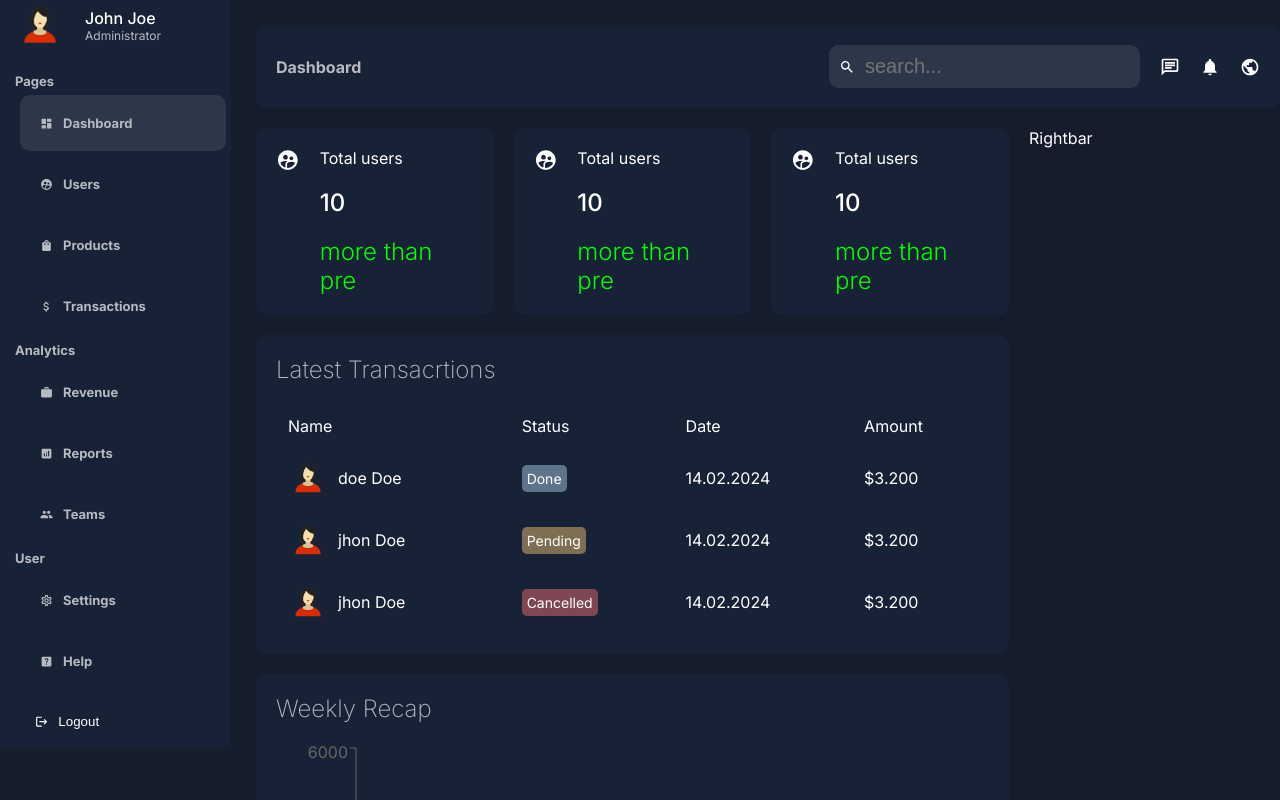
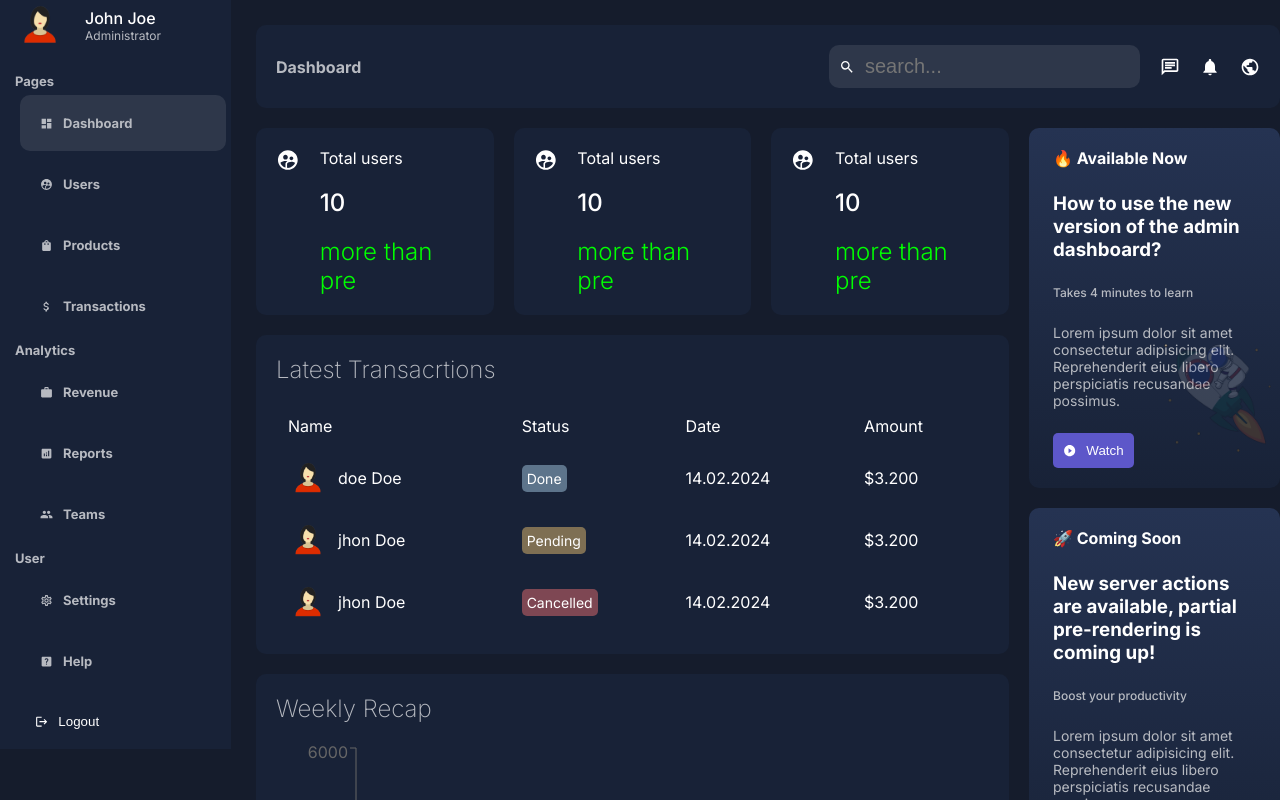
Before and after one commit to bezawitassaye/admintrain, a Next.js app: page /dashboard in a window 1280 px wide. Shown: the top 800 px of the page. Built offline with nearby package versions, Linux system fonts and the light colour scheme.

Commit message:
complet the ui part of Right bar

```diff
--- a/src/app/components/Rightbar/Right.module.css
+++ b/src/app/components/Rightbar/Right.module.css
@@ -0,0 +1,58 @@
+.container {
+    position: fixed;
+  }
+
+  .item {
+    background: linear-gradient(to top, #182237, #253352);
+    padding: 20px 24px;
+    border-radius: 10px;
+    margin-bottom: 20px;
+    position: relative;
+  }
+
+  .bgContainer {
+    position: absolute;
+    right: 0;
+    bottom: 0;
+    width: 50%;
+    height: 50%;
+  }
+
+  .bg {
+    object-fit: contain;
+    opacity: 0.2;
+  }
+
+  .text {
+    display: flex;
+    flex-direction: column;
+    gap: 24px;
+  }
+
+  .notification {
+    font-weight: bold;
+  }
+
+  .subtitle {
+    color: var(--textSoft);
+    font-weight: 500;
+    font-size: 12px;
+  }
+
+  .desc {
+    color: var(--textSoft);
+    font-size: 14px;
+  }
+
+  .button {
+    padding: 10px;
+    display: flex;
+    align-items: center;
+    gap: 10px;
+    width: max-content;
+    background-color: #5d57c9;
+    color: white;
+    border: none;
+    border-radius: 5px;
+    cursor: pointer;
+  }
--- a/src/app/components/Rightbar/Rightbar.jsx
+++ b/src/app/components/Rightbar/Rightbar.jsx
@@ -1,11 +1,50 @@
-import React from 'react'
+import Image from "next/image";
+import styles from "./Right.module.css"
+import { MdPlayCircleFilled, MdReadMore } from "react-icons/md";
 
 const Rightbar = () => {
   return (
-    <div>
-      Rightbar
+    <div className={styles.container}>
+      <div className={styles.item}>
+        <div className={styles.bgContainer}>
+          <Image className={styles.bg} src="/asttro.png" alt="" fill />
+        </div>
+        <div className={styles.text}>
+          <span className={styles.notification}>🔥 Available Now</span>
+          <h3 className={styles.title}>
+            How to use the new version of the admin dashboard?
+          </h3>
+          <span className={styles.subtitle}>Takes 4 minutes to learn</span>
+          <p className={styles.desc}>
+            Lorem ipsum dolor sit amet consectetur adipisicing elit.
+            Reprehenderit eius libero perspiciatis recusandae possimus.
+          </p>
+          <button className={styles.button}>
+            <MdPlayCircleFilled />
+            Watch
+          </button>
+        </div>
+      </div>
+      <div className={styles.item}>
+        <div className={styles.text}>
+          <span className={styles.notification}>🚀 Coming Soon</span>
+          <h3 className={styles.title}>
+            New server actions are available, partial pre-rendering is coming
+            up!
+          </h3>
+          <span className={styles.subtitle}>Boost your productivity</span>
+          <p className={styles.desc}>
+            Lorem ipsum dolor sit amet consectetur adipisicing elit.
+            Reprehenderit eius libero perspiciatis recusandae possimus.
+          </p>
+          <button className={styles.button}>
+            <MdReadMore />
+            Learn
+          </button>
+        </div>
+      </div>
     </div>
-  )
-}
+  );
+};
 
-export default Rightbar
+export default Rightbar;
--- a/src/app/dashboard/page.module.css
+++ b/src/app/dashboard/page.module.css
@@ -4,10 +4,13 @@
 
 .menu{
     flex: 1;
+
+
 }
 
 .content{
     flex: 4;
+
 }
 
 .wrapper{
```
Also changed, not shown: public/asttro.png (added).
